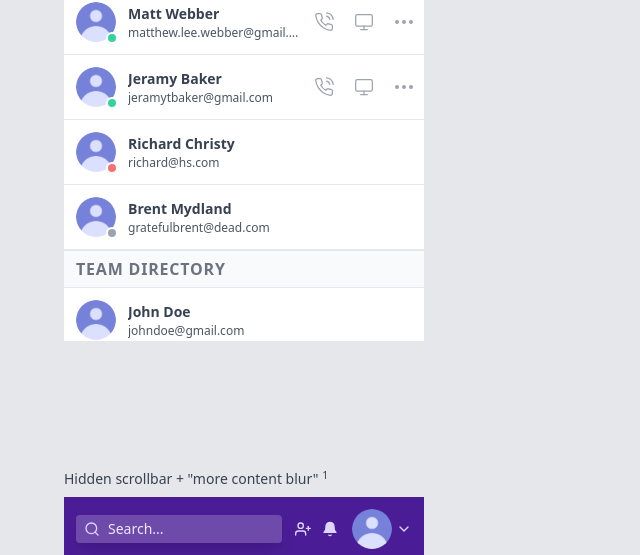
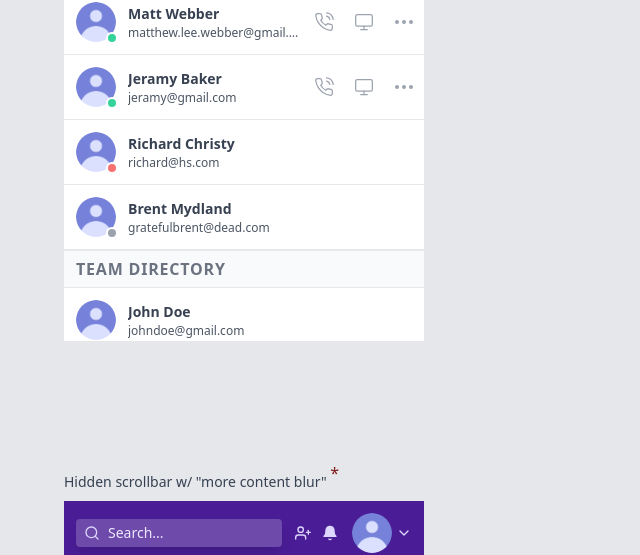
Before and after one commit to matthew-webber/tuple, a React (Create React App) app: page / in a window 1280 px wide. Shown: the part 211-766 px from the top of the page, without its empty margins (0-640 px from the left). Built offline with nearby package versions, Linux system fonts and the light colour scheme.

Commit message:
clean up
fix jbag email

```diff
--- a/src/menus/NotScrollable.js
+++ b/src/menus/NotScrollable.js
@@ -3,20 +3,10 @@ import {Fade} from 'react-awesome-reveal'
 import Gravatar from '../layout/Gravatar'
 import HeaderSearch from '../layout/HeaderSearch'
 import UserCard from '../layout/UserCard'
-import Loading from '../Loading'
 import {EditIcon, CancelIcon} from '../media/Icons'
 
 const NotScrollable = () => {
-  const [loading, setLoading] = useState(false)
   const [editing, setEditing] = useState(false)
-
-  const pearClick = () => {
-    setLoading(true)
-    const revertLoading = () => {
-      setLoading(false)
-    }
-    setTimeout(revertLoading, 2000)
-  }
 
   const editClick = () => {
     setEditing(!editing)
@@ -26,7 +16,8 @@ const NotScrollable = () => {
     <>
       <div className='p-16'>
         <h2 className='pb-2 text-sm text-gray-700'>
-          Hidden scrollbar + "more content blur" <sup>1</sup>
+          Hidden scrollbar w/ "more content blur"{' '}
+          <sup className='text-red-900 text-base'>*</sup>
         </h2>
         <div
           className='antialiased overflow-hidden'
@@ -194,7 +185,7 @@ const NotScrollable = () => {
                   userInfo={{
                     imgThumb: <Gravatar />,
                     userName: 'Jeramy Baker',
-                    userEmail: 'jeramytbaker@gmail.com',
+                    userEmail: 'jeramy@gmail.com',
                   }}
                   presence='online'
                   editing={editing}
@@ -244,7 +235,8 @@ const NotScrollable = () => {
           </main>
         </div>
         <h2 className='pt-2 text-sm text-gray-700'>
-          <sup>1</sup> Not scrollable...<i>yet!</i>
+          <sup className='text-red-900 text-base'>*</sup> Not scrollable...
+          <i>yet!</i>
         </h2>
       </div>
     </>
--- a/src/menus/Scrollable.js
+++ b/src/menus/Scrollable.js
@@ -3,20 +3,10 @@ import {Fade} from 'react-awesome-reveal'
 import Gravatar from '../layout/Gravatar'
 import HeaderSearch from '../layout/HeaderSearch'
 import UserCard from '../layout/UserCard'
-import Loading from '../Loading'
 import {EditIcon, CancelIcon} from '../media/Icons'
 
 const Scrollable = () => {
-  const [loading, setLoading] = useState(false)
   const [editing, setEditing] = useState(false)
-
-  const pearClick = () => {
-    setLoading(true)
-    const revertLoading = () => {
-      setLoading(false)
-    }
-    setTimeout(revertLoading, 2000)
-  }
 
   const editClick = () => {
     setEditing(!editing)
@@ -185,15 +175,17 @@ const Scrollable = () => {
                   userEmail: 'matthew.lee.webber@gmail.com',
                 }}
                 presence='online'
+                friend='true'
                 editing={editing}
               />
               <UserCard
                 userInfo={{
                   imgThumb: <Gravatar />,
                   userName: 'Jeramy Baker',
-                  userEmail: 'jeramytbaker@gmail.com',
+                  userEmail: 'jeramy@gmail.com',
                 }}
                 presence='online'
+                friend='true'
                 editing={editing}
               />
               <UserCard
@@ -203,6 +195,7 @@ const Scrollable = () => {
                   userEmail: 'richard@hs.com',
                 }}
                 presence='busy'
+                friend='true'
                 editing={editing}
               />
               <UserCard
@@ -212,6 +205,7 @@ const Scrollable = () => {
                   userEmail: 'gratefulbrent@dead.com',
                 }}
                 presence='offline'
+                friend='true'
                 editing={editing}
               />
               <div
```
